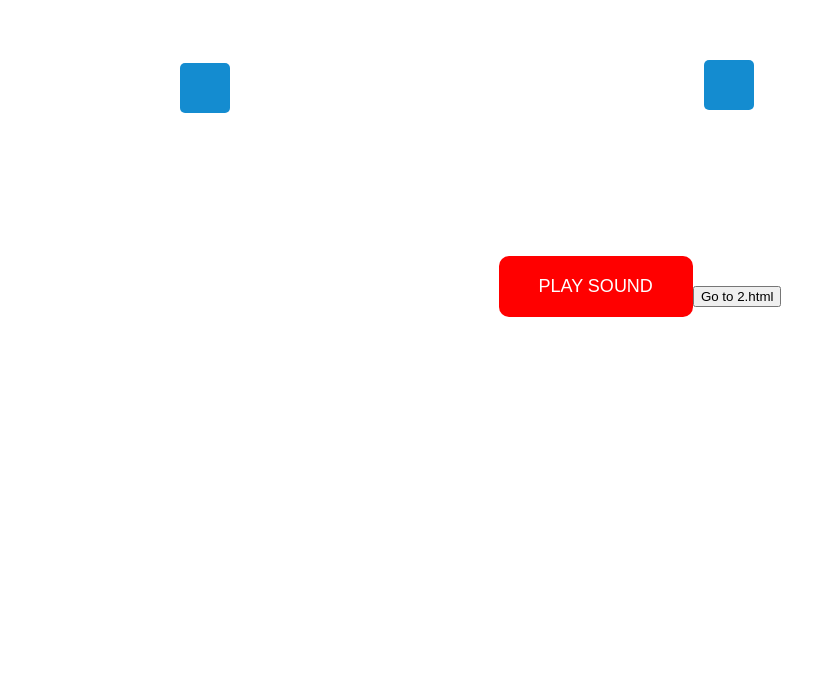
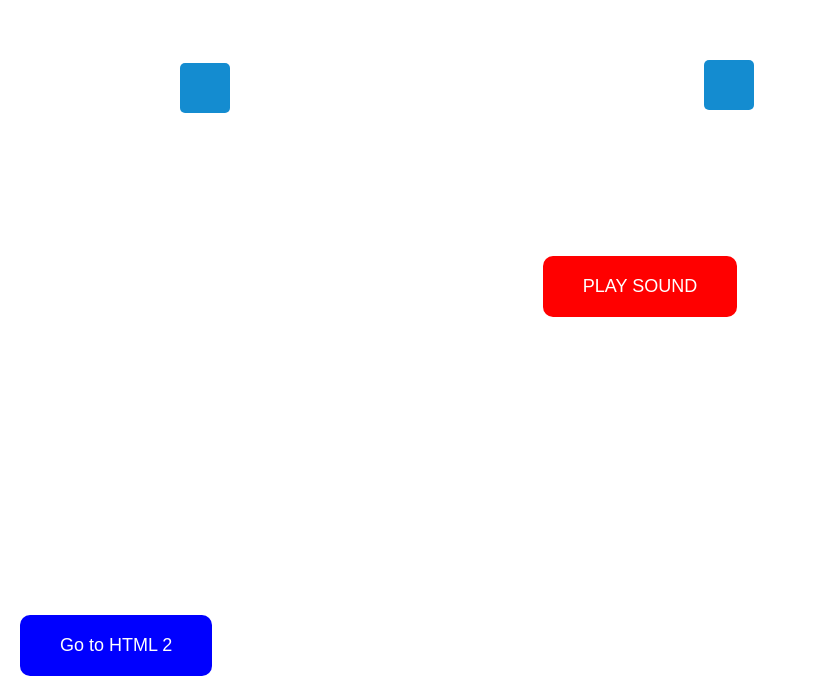
Before and after one commit to Solon101/Funny-HTML-site, a plain HTML site: page index.html in a window 1280 px wide. Shown: the part 104-800 px from the top of the page, without its empty margins (0-824 px from the left). Drawn offline with Linux system fonts and the light colour scheme.

Commit message:
Update index.html

```diff
--- a/index.html
+++ b/index.html
@@ -32,6 +32,18 @@
         border-radius: 5px;
         transition: all 0.5s ease; /* Add transition effect to square */
     }
+    #goToHTML2 {
+        position: fixed;
+        bottom: 20px;
+        left: 20px;
+        padding: 20px 40px;
+        font-size: 18px;
+        background-color: blue;
+        border: none;
+        color: white;
+        cursor: pointer;
+        border-radius: 10px;
+    }
 </style>
 </head>
 <body onmousemove="changeBackgroundColor(event)">
@@ -42,7 +54,7 @@
     <div id="square1" class="square"></div>
     <div id="square2" class="square"></div>
 
-    <button id="redirectButton" onclick="redirectToPage()">Go to 2.html</button>
+    <button id="goToHTML2" onclick="redirectToHTML2()">Go to HTML 2</button>
 
 <script>
 function playSound() {
@@ -101,7 +113,7 @@
     }, 10);
 }
 
-        function redirectToPage() {
+function redirectToHTML2() {
     window.location.href = '2.html';
 }
 
```
Lines whose indentation alone changed are shown as unchanged.
